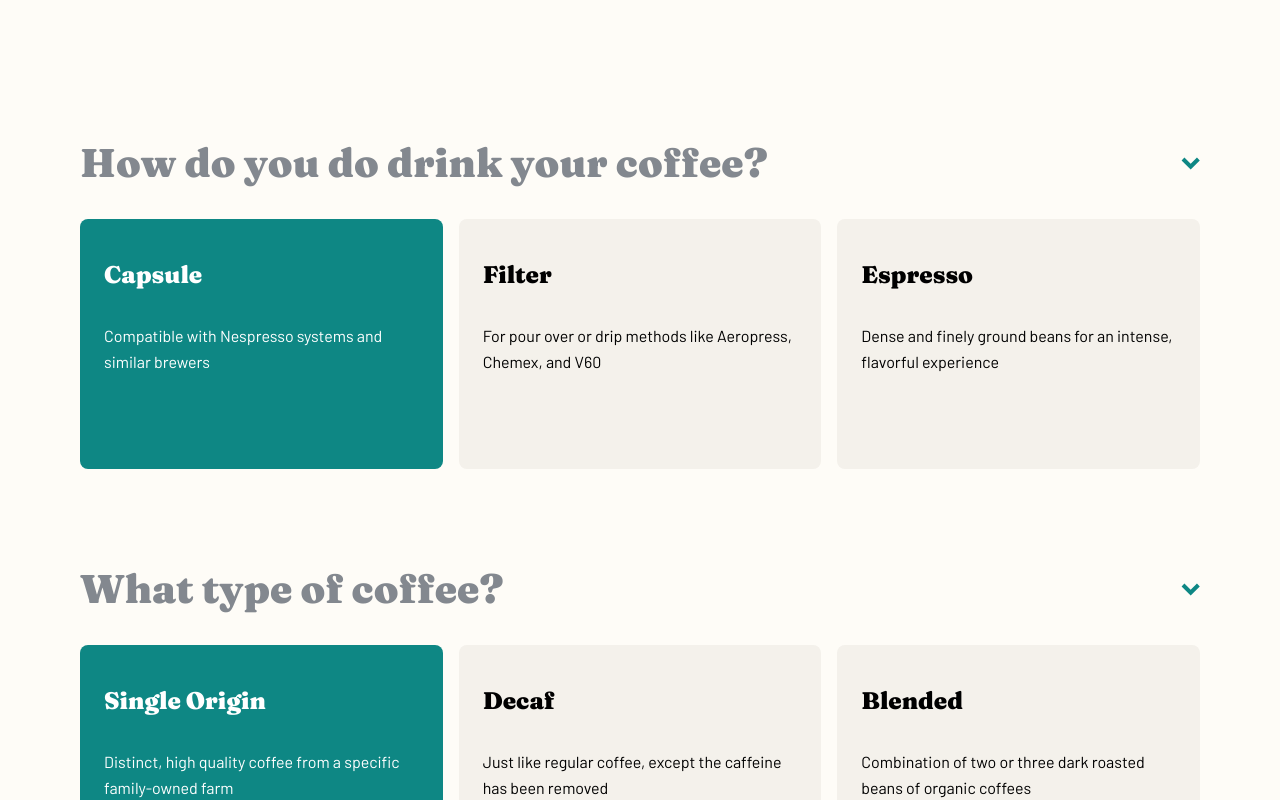
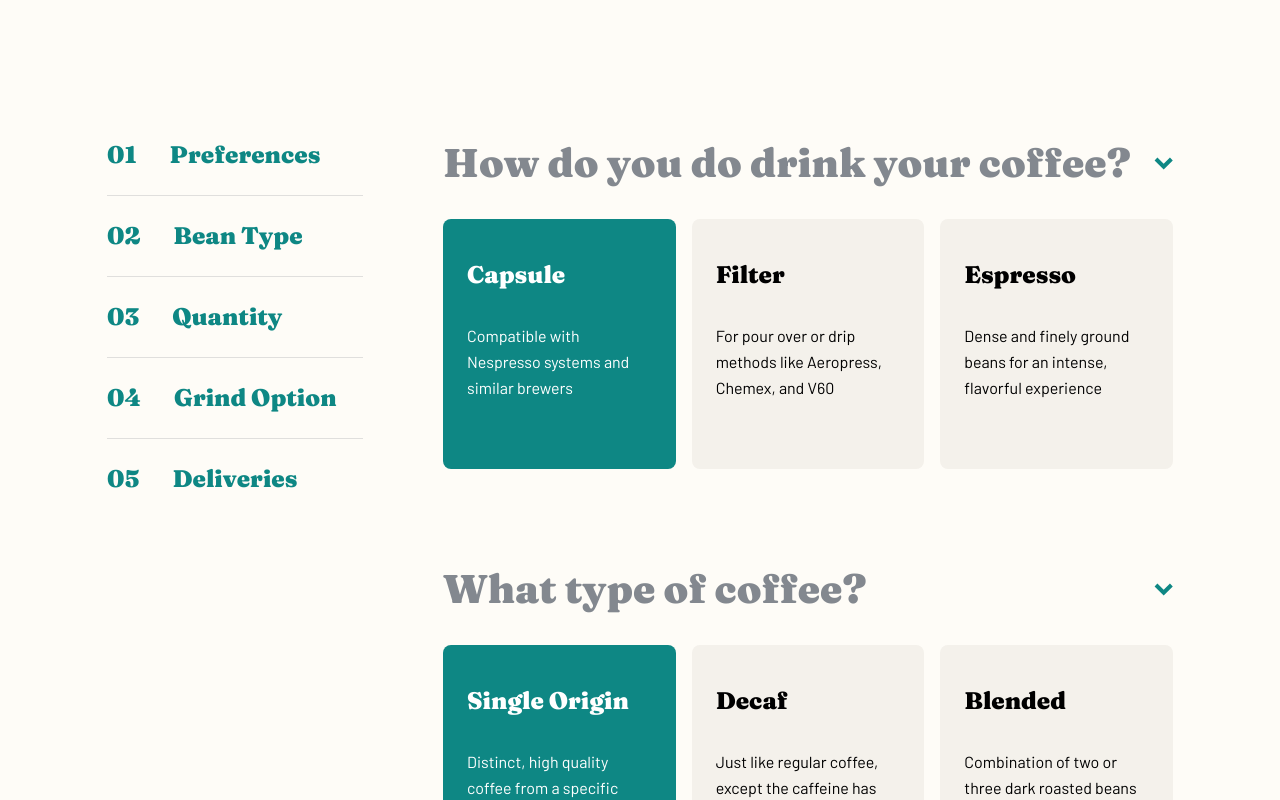
Before and after one commit to gcarter89/coffeeroasters, a React (Create React App) app: page /plan in a window 1280 px wide. Shown: the part 1400-2200 px from the top of the page. Built offline with nearby package versions, Linux system fonts and the light colour scheme.

Commit message:
added sidebar and styling

```diff
--- a/src/components/plan/Plan.module.scss
+++ b/src/components/plan/Plan.module.scss
@@ -70,6 +70,10 @@
 
     &__selection {
         margin-bottom: 120px;
+    }
+
+    &__selectionMenu {
+        display: none;
     }
 
     &__selectionCard {
@@ -288,7 +292,6 @@
             }
         }
 
-
         &__steps {
             background-image: url('../../assets/plan/desktop/bg-steps.png');
             margin-left: auto;
@@ -314,5 +317,51 @@
         &__stepsCardCircle {
             margin-bottom: 64px;
         }
+
+        &__selection {
+            display: flex;
+            flex-direction: row;
+            justify-content: center;
+            // padding-left: 136px;
+            // padding-right: 136px;
+        }
+
+        &__selectionMenu {
+            display: block;
+            width: 256px;
+            margin-right: 80px;
+        }
+
+        &__selectionMenuList {
+            font-size: 24px;
+            line-height: 32px;
+            font-weight: 900;
+            color: #0E8784;
+        }
+
+        &__selectionCards {
+            width: 730px;
+        }
+
+        &__selectionMenuList {
+            list-style: none;
+            padding: 0px;
+            li {
+                border-bottom: 1px solid rgba(131, 136, 143, 0.25);
+                padding: 24px 0px;
+                cursor: pointer;
+                span {
+                    padding-right: 28px;
+                }
+            }
+            li:first-of-type {
+                padding: 0px 0px 24px 0px;
+            }
+
+            li:last-of-type {
+                padding: 24px 0px 0px 0px;
+                border: none;
+            }
+        }
     }
 }
--- a/src/components/plan/Plan.tsx
+++ b/src/components/plan/Plan.tsx
@@ -38,6 +38,15 @@ export default function Plan() {
             </section>
 
             <section className={styles.plan__selection}>
+                <nav className={styles.plan__selectionMenu}>
+                    <ol className={styles.plan__selectionMenuList}>
+                        <li><span>01</span> Preferences</li>
+                        <li><span>02</span> Bean Type</li>
+                        <li><span>03</span> Quantity</li>
+                        <li><span>04</span> Grind Option</li>
+                        <li><span>05</span> Deliveries</li>
+                    </ol>
+                </nav>
                 <div className={styles.plan__selectionCards}>
                     <div className={styles.plan__selectionCard}>
                         <button className={styles.plan__selectionHeader}>
```
